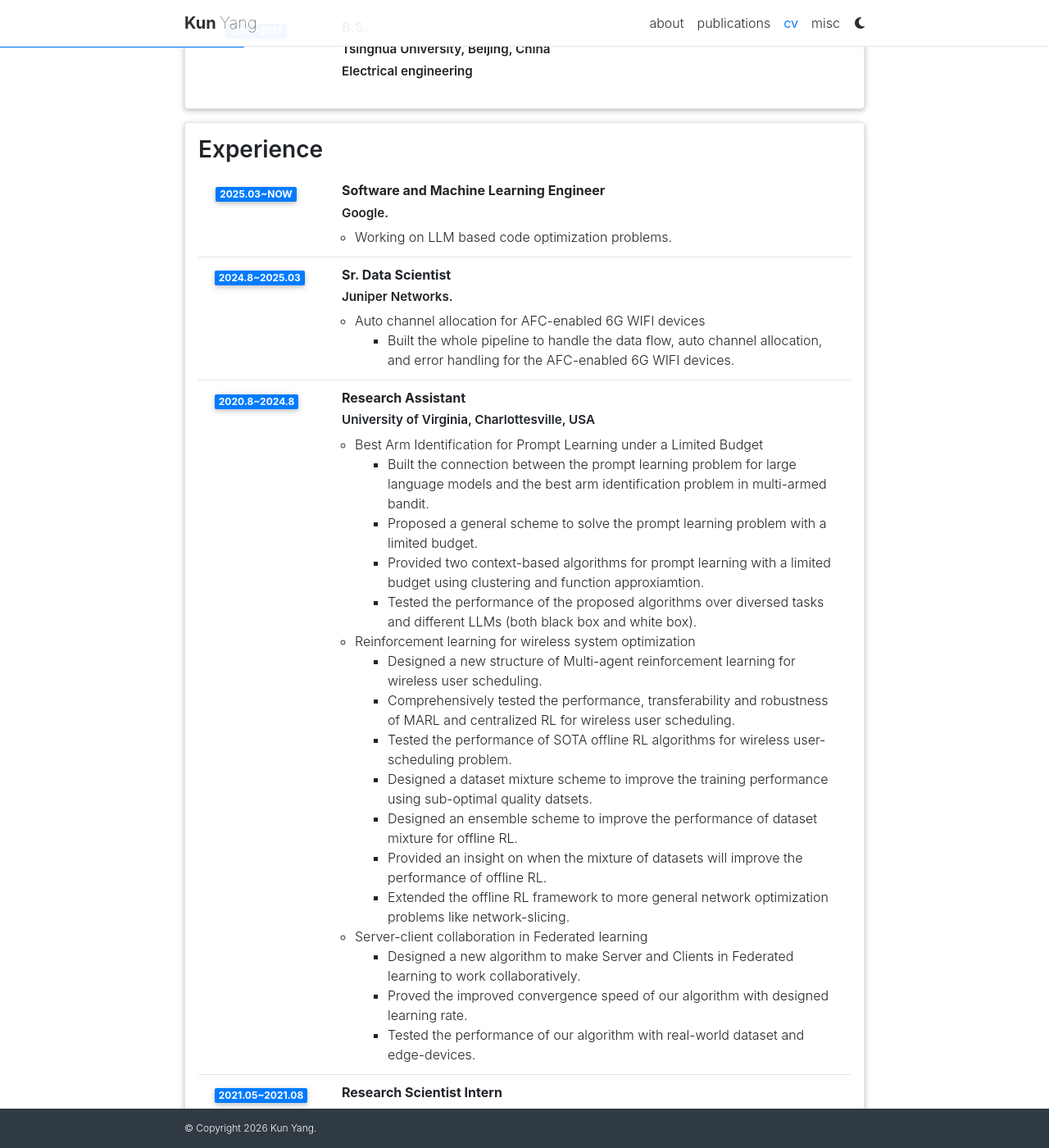
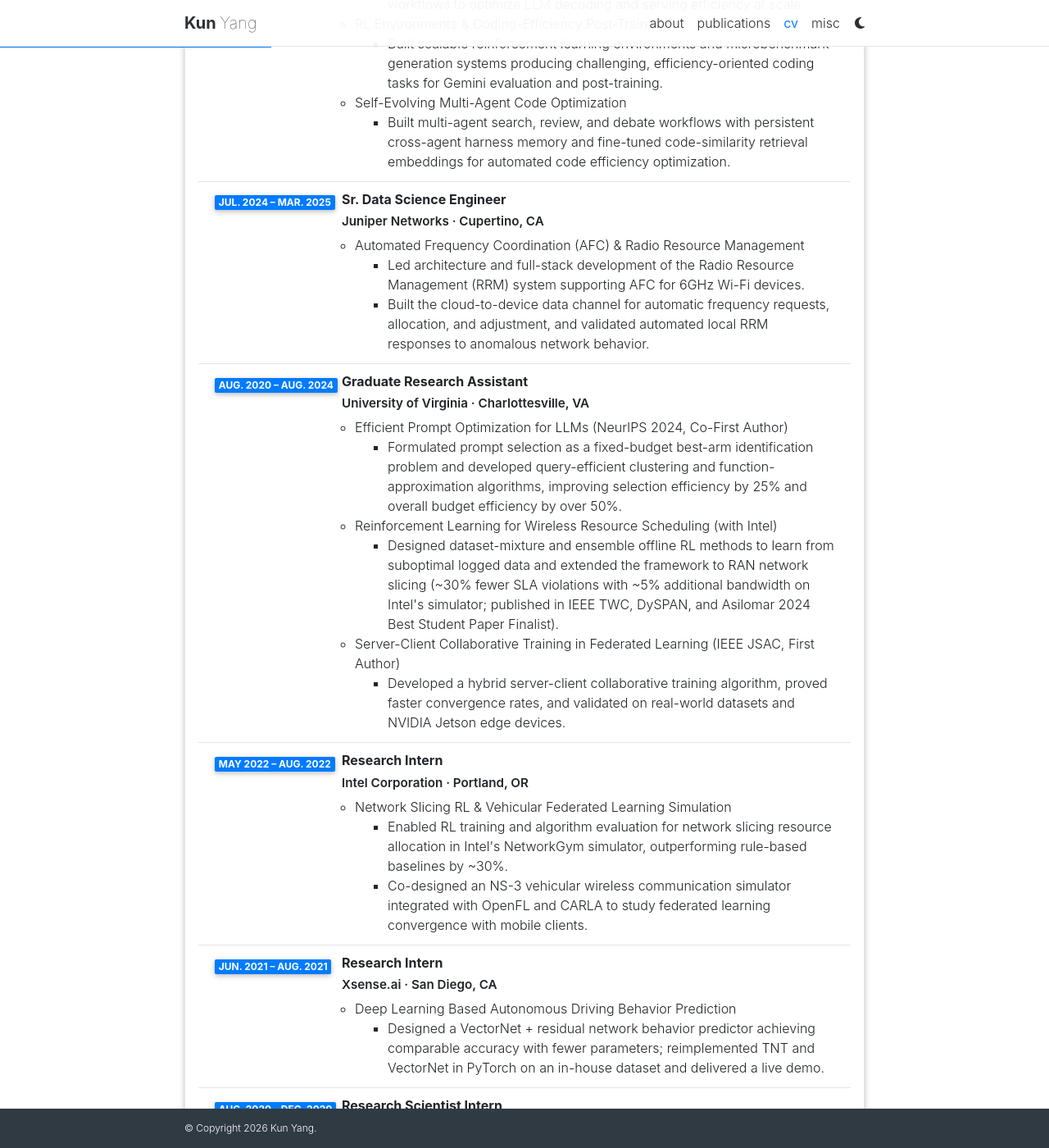
Before and after one commit to kuny1240/kuny1240.github.io, a Jekyll site: the page built from _pages/cv.md, in a window 1280 px wide and 1400 px high, scrolled down 661 px. Shown: the whole window at 82% size. Built offline with Jekyll 4.4.1, drawn with Linux system fonts in a browser that asks for light colours; comment, search, counter and statistics services are not loaded; a style sheet for code colours, icons or effects is not loaded; some of the changed text lies outside the part shown.

Commit message:
feat: sync CV page with compliance-safe 2026 experience, skills, and awards

```diff
--- a/_data/cv.yml
+++ b/_data/cv.yml
@@ -3,134 +3,143 @@
   contents:
     - name: Name
       value: Kun Yang
-    - name: Software and Machine Learning Engineer, Google
+    - name: Role
+      value: "Machine Learning Engineer, Google"
+    - name: Location
+      value: "Cupertino / Sunnyvale, CA"
+    - name: Email
+      value: kuny1240@gmail.com
+    - name: Links
+      value: '<a href="https://scholar.google.com/citations?user=-BzQrlgAAAAJ&hl=en&oi=ao" target="_blank" rel="noopener noreferrer">Google Scholar</a> · <a href="https://github.com/kuny1240" target="_blank" rel="noopener noreferrer">GitHub</a> · <a href="https://www.linkedin.com/in/kunyang1240/" target="_blank" rel="noopener noreferrer">LinkedIn</a> · <a href="https://dblp.org/pid/63/1587-11.html" target="_blank" rel="noopener noreferrer">DBLP</a>'
+
+- title: Experience
+  type: time_table
+  contents:
+    - title: Machine Learning Engineer
+      institution: "Google · Sunnyvale, CA"
+      year: "Mar. 2025 – Present"
+      description:
+        - title: "Recursive Self-Improvement (RSI) for Inference"
+          contents:
+            - "Designed and architected autonomous iterative search and hill-climbing workflows to optimize LLM decoding and serving efficiency at scale."
+        - title: "RL Environments & Coding-Efficiency Post-Training"
+          contents:
+            - "Built scalable reinforcement learning environments and microbenchmark generation systems producing challenging, efficiency-oriented coding tasks for Gemini evaluation and post-training."
+        - title: "Self-Evolving Multi-Agent Code Optimization"
+          contents:
+            - "Built multi-agent search, review, and debate workflows with persistent cross-agent harness memory and fine-tuned code-similarity retrieval embeddings for automated code efficiency optimization."
+
+    - title: Sr. Data Science Engineer
+      institution: "Juniper Networks · Cupertino, CA"
+      year: "Jul. 2024 – Mar. 2025"
+      description:
+        - title: "Automated Frequency Coordination (AFC) & Radio Resource Management"
+          contents:
+            - "Led architecture and full-stack development of the Radio Resource Management (RRM) system supporting AFC for 6GHz Wi-Fi devices."
+            - "Built the cloud-to-device data channel for automatic frequency requests, allocation, and adjustment, and validated automated local RRM responses to anomalous network behavior."
+
+    - title: Graduate Research Assistant
+      institution: "University of Virginia · Charlottesville, VA"
+      year: "Aug. 2020 – Aug. 2024"
+      description:
+        - title: "Efficient Prompt Optimization for LLMs (NeurIPS 2024, Co-First Author)"
+          contents:
+            - "Formulated prompt selection as a fixed-budget best-arm identification problem and developed query-efficient clustering and function-approximation algorithms, improving selection efficiency by 25% and overall budget efficiency by over 50%."
+        - title: "Reinforcement Learning for Wireless Resource Scheduling (with Intel)"
+          contents:
+            - "Designed dataset-mixture and ensemble offline RL methods to learn from suboptimal logged data and extended the framework to RAN network slicing (~30% fewer SLA violations with ~5% additional bandwidth on Intel's simulator; published in IEEE TWC, DySPAN, and Asilomar 2024 Best Student Paper Finalist)."
+        - title: "Server-Client Collaborative Training in Federated Learning (IEEE JSAC, First Author)"
+          contents:
+            - "Developed a hybrid server-client collaborative training algorithm, proved faster convergence rates, and validated on real-world datasets and NVIDIA Jetson edge devices."
+
+    - title: Research Intern
+      institution: "Intel Corporation · Portland, OR"
+      year: "May 2022 – Aug. 2022"
+      description:
+        - title: "Network Slicing RL & Vehicular Federated Learning Simulation"
+          contents:
+            - "Enabled RL training and algorithm evaluation for network slicing resource allocation in Intel's NetworkGym simulator, outperforming rule-based baselines by ~30%."
+            - "Co-designed an NS-3 vehicular wireless communication simulator integrated with OpenFL and CARLA to study federated learning convergence with mobile clients."
+
+    - title: Research Intern
+      institution: "Xsense.ai · San Diego, CA"
+      year: "Jun. 2021 – Aug. 2021"
+      description:
+        - title: "Deep Learning Based Autonomous Driving Behavior Prediction"
+          contents:
+            - "Designed a VectorNet + residual network behavior predictor achieving comparable accuracy with fewer parameters; reimplemented TNT and VectorNet in PyTorch on an in-house dataset and delivered a live demo."
+
+    - title: Research Scientist Intern
+      institution: "Kneron · San Diego, CA"
+      year: "Aug. 2020 – Dec. 2020"
+      description:
+        - title: "Adaptive Deep Neural Network Quantization Toolbox"
+          contents:
+            - "Built an adaptive quantization toolbox automatically selecting per-layer precision for pre-trained models, reducing computational cost by ~50% with less than 2% accuracy loss."
+
+    - title: Fellow
+      institution: "Insight Data Science · San Francisco, CA"
+      year: "Jan. 2020 – Mar. 2020"
+      description:
+        - title: "Production Database & ML Infrastructure Monitoring"
+          contents:
+            - "Built and deployed an AWS, Terraform, Prometheus, and Grafana production RDS MySQL monitoring and alerting stack for gaming analytics company Mayhem."
+
+    - title: Software Engineer Intern
+      institution: "Xsense.ai · San Diego, CA"
+      year: "Jun. 2019 – Aug. 2019"
+      description:
+        - title: "Deep Reinforcement Learning for Autonomous Ramp Merging"
+          contents:
+            - "Designed a safety-aware reward function and TensorFlow DDPG agent achieving a 0.24% collision rate comparable to the S-T optimizer, plus a Python/ROS sampling API cutting logging memory overhead by over 80%."
 
 - title: Education
   type: time_table
   contents:
-    - title: Ph.D.
-      institution: University of Virginia, Charlottesville, USA
-      department: Electrical and computer engineering
+    - title: Ph.D. in Electrical Engineering
+      institution: "University of Virginia, Charlottesville, VA"
       advisor: Prof. Cong Shen
-      year: 2020~2024
+      year: "Aug. 2020 – Aug. 2024"
 
-    - title: M.S.
-      institution: Texas A&M University, College Station, USA
-      department: Electrical engineering
+    - title: M.S. in Electrical Engineering
+      institution: "Texas A&M University, College Station, TX"
       advisor: Prof. Tie Liu
-      year: 2017~2020
+      year: "Aug. 2017 – Dec. 2019"
 
-    - title: B.S.
-      institution: Tsinghua University, Beijing, China
-      department: Electrical engineering
-      year: 2013~2017
+    - title: B.E. in Electrical and Information Science
+      institution: "Tsinghua University, Beijing, China"
+      year: "Aug. 2013 – Jul. 2017"
 
-- title: Experience
-  type: time_table
-  contents:
-    - title: Software and Machine Learning Engineer
-      institution: Google.
-      year: 2025.03~now
-      description:
-        - title: Working on LLM based code optimization problems.
-          contents: []
-    - title: Sr. Data Scientist
-      institution: Juniper Networks.
-      year: 2024.8~2025.03
-      description:
-      - title: Auto channel allocation for AFC-enabled 6G WIFI devices
-        contents:
-        - Built the whole pipeline to handle the data flow, auto channel allocation, and error handling for the AFC-enabled 6G WIFI devices.
-    - title: Research Assistant
-      institution: University of Virginia, Charlottesville, USA
-      year: 2020.8~2024.8
-      description:
-        - title : Best Arm Identification for Prompt Learning under a Limited Budget
-          contents:
-            - Built the connection between the prompt learning problem for large language models and the best arm identification problem in multi-armed bandit.
-            - Proposed a general scheme to solve the prompt learning problem with a limited budget.
-            - Provided two context-based algorithms for prompt learning with a limited budget using clustering and function approxiamtion.
-            - Tested the performance of the proposed algorithms over diversed tasks and different LLMs (both black box and white box).
-        - title : Reinforcement learning for wireless system optimization
-          contents:
-            - Designed a new structure of Multi-agent reinforcement learning for wireless user scheduling.
-            - Comprehensively tested the performance, transferability and robustness of MARL and centralized RL for wireless user scheduling.
-            - Tested the performance of SOTA offline RL algorithms for wireless user-scheduling problem.
-            - Designed a dataset mixture scheme to improve the training performance using sub-optimal quality datsets.
-            - Designed an ensemble scheme to improve the performance of dataset mixture for offline RL.
-            - Provided an insight on when the mixture of datasets will improve the performance of offline RL.
-            - Extended the offline RL framework to more general network optimization problems like network-slicing.
-        - title : Server-client collaboration in Federated learning
-          contents:
-            - Designed a new algorithm to make Server and Clients in Federated learning to work collaboratively.
-            - Proved the improved convergence speed of our algorithm with designed learning rate.
-            - Tested the performance of our algorithm with real-world dataset and edge-devices.
-    - title: Research Scientist Intern
-      institution: Intel Corporation, Portland, USA
-      year: 2021.05~2021.08
-      description:
-        - title: NS3-based communication simulator for OpenFL
-          contents:
-            - Co-designed the structure of NS3-based communication simulator for OpenFL.
-            - Enabled the Carla simulator to communicate with the NS3-based communication simulator under federated learning setting.
-            - Tested the performance of the SOTA FL algorithms under new communication module.
-        - title: Reinforcement learning for Network Slicing resource allocation
-          contents:
-            - Enabled RL training scheme for network slicing resource allocation using Intel's in-house networkgym simulator.
-            - Tested the performance of the SOTA algorithms under different network settings.
-            - Boosted the performance of rule-based method for ~30% using RL agents.
-    - title: Research Scientist Intern
-      institution: Xsense.ai, San Diego, USA
-      year: 2021.05~2021.08
-      description:
-      - title: Deep learning based behavior prediction
-        contents:
-          - Designed a VectorNet+Residual network structure for behavior prediction. Achieved comparable performance with less parameters.
-          - Investigated the performance of different feature encoding mechanisms for behavior prediction.
-          - Re-implemented the SOTA behavior prediction algorithm TNT and VectorNet using Pytorch on a in-house dataset and delivered live demo.
-    - title: Research Scientist Intern
-      institution: Kneron, San Diego, USA
-      year: 2020.08~2020.12
-      description:
-        - title: Adaptive deep neural network quantization toolbox
-          contents:
-            - Surveyed and summarized the most recent and popular neural network quantization and compression methods and schemes.
-            - Developed an adaptive tool box for deep neural network quantization that can automatically select the best quantization accuracy for different layers in pre-trained deep learning models.
-            - Quantized popular deep learning models with the toolbox that achieved less than 2% of accuracy loss with a roughly 50% computational cost reduction.
-    - title: Fellow
-      institution: Insight Data Science, San Francisco, USA
-      year: 2020.01~2020.03
-      description:
-        - title: Monitoring stack for machine learning system
-          contents:
-            - Worked with gaming analytics company, Mayhem, to build a robust monitoring stack.
-            - Launched whole system onto Mayhem's real server system
-            - Deployed a clone of Mayhem's server and the monitoring stack on to AWS with Terraform.
-            - Collected enhanced monitoring metrics from Mayhem's RDS Mysql cluster using Prometheus.
-            - Designed a dashboard with Grafana that can accurately reflect resource allocation and usage of a RDS database and the error and slow query log flow.
-            - Created alarms for potential spike traffic and resource shortage for the database.
-    - title: Software Engineer Intern
-      institution: Xsense.ai, San Diego, USA
-      year: 2019.06~2019.09
-      description:
-        - title: Deep reinforcement learning based ramp merging control
-          contents:
-            - Developed a new feature for real traffic simulator that enabled the machine learning models to control the ego vehicle directly with C++ or Python scripts, which is used by the research team for the company.
-            - Created an API that allowed the ROS simulator to sample and log data with a particular frequency using python. This API reduced more than 80% of a potential memory waste caused by the ROS logging system.
-            - Designed a new reward function for the reinforcement learning ramp merging that treated safety as a part of reward instead of a hardcoded boundary while still maintain a hard boundary like behavior during training.
-            - Built a DDPG agent based on Tensorflow using python. The agent was able to achieve a 0.24% collision rate with our reward function, comparable to the state-of-art method S-T optimizer.
-
-- title: Academic Interests
+- title: Technical Skills
   type: nested_list
   contents:
-    - title: Reinforcement learning
+    - title: LLM Systems
       items:
-        - Reinforcement learning for code optimization
-    - title: LLM Fine-tuning
+        - "Multi-agent systems & self-evolving code optimization harnesses"
+        - "Recursive self-improvement (RSI) & autonomous search workflows"
+        - "LLM decoding & serving efficiency optimization"
+        - "RL environments, microbenchmark generation & post-training evaluation"
+        - "Bandit-based prompt optimization"
+    - title: Machine Learning
       items:
-        - Prompt Engineering with LLM
-        - Effective LLM Fine-tuning with quantization.
-    - title: Federated learning
+        - "Offline & multi-agent reinforcement learning"
+        - "Federated learning & collaborative edge training"
+        - "Model compression & adaptive quantization"
+    - title: Languages & Tools
       items:
-        - More efficient federated learning algorithms.
-        - Federated reinforcement learning
+        - "Python, C++, MATLAB, PyTorch, TensorFlow, Keras, Scikit-learn, Pandas, NumPy, NS-3, AWS, Terraform"
+
+- title: Awards & Academic Service
+  type: nested_list
+  contents:
+    - title: Awards
+      items:
+        - "IEEE Asilomar 2024 Best Student Paper Finalist"
+        - "IEEE DySPAN 2024 Student Travel Grant"
+        - "NSF Spectrum Week 2023 Student Travel Award"
+    - title: Journal Reviewer
+      items:
+        - "IEEE JSAC (Special Issue on Distributed Learning over Wireless Edge Networks), IEEE TWC, IEEE TCCN, IEEE TGCN, IEEE TMLCN, IEEE TNSE, IEEE WCL"
+    - title: Conference Reviewer
+      items:
+        - "IEEE Asilomar (2022, 2023), IEEE ICC 2023, IEEE CISS 2023, IEEE Milcom 2022, WiOpt 2022"
--- a/_pages/cv.md
+++ b/_pages/cv.md
@@ -4,5 +4,6 @@ permalink: /cv/
 title: cv
 nav: true
 nav_order: 4
-# cv_pdf: example_pdf.pdf
+description: Curriculum Vitae — Machine Learning Engineer at Google, Ph.D. in Electrical Engineering
+# cv_pdf:
 ---
```
Also changed, not shown: tests/cv.test.mjs (added, +32 -0 lines).
